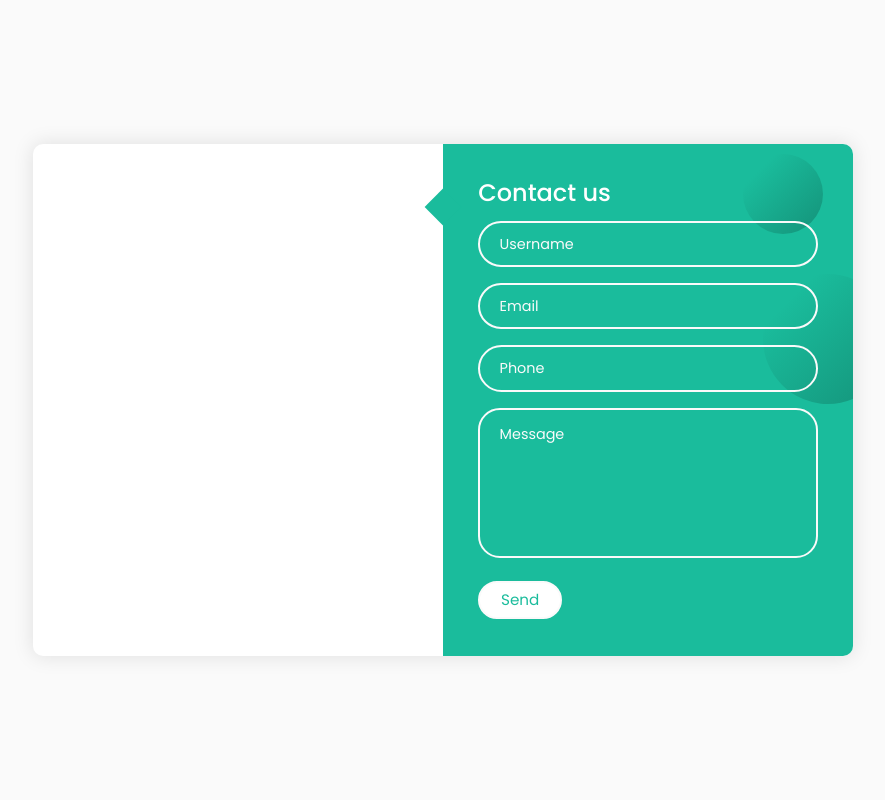
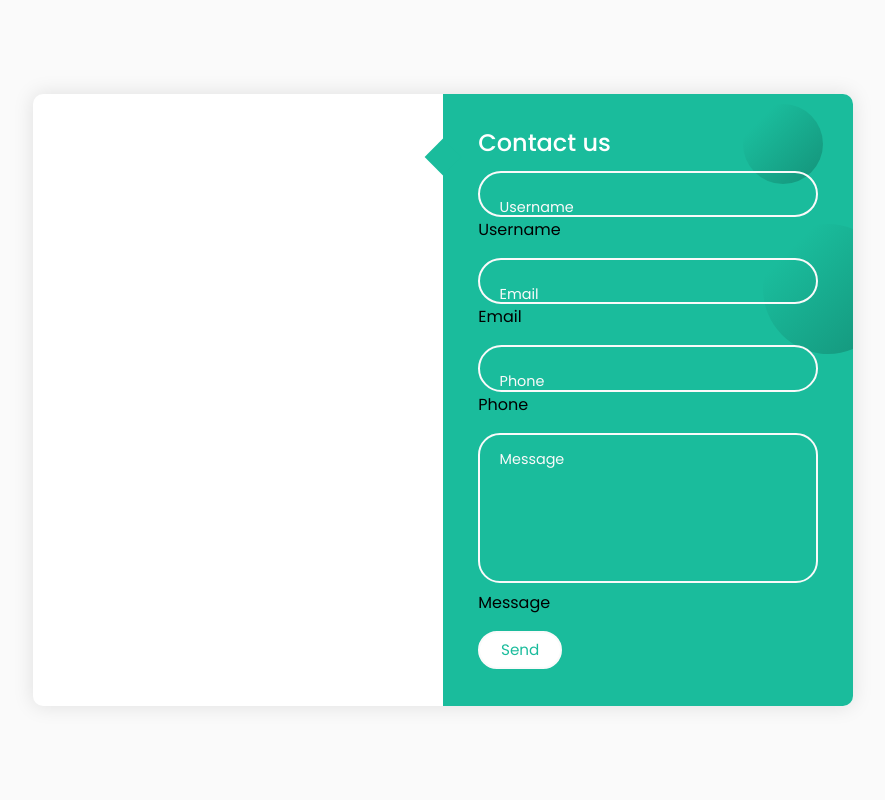
Before and after one commit to baylagas/ese-progra2-contact-form, a Flask app: page / in a window 1280 px wide. Shown: the whole page, without its empty margins (197-1082 px from the left). Run offline with Flask 2, Linux system fonts and the light colour scheme; some libraries are stand-ins or nearby versions.

Commit message:
add span elements for each of the form inputs in html

```diff
--- a/templates/index.html
+++ b/templates/index.html
@@ -23,18 +23,22 @@
                     <div class="input-container">
                         <input type="text" name="name" id="name" class="input">
                         <label for="">Username</label>
+                        <span>Username</span>
                     </div>
                     <div class="input-container">
                         <input type="email" name="email" id="email" class="input">
                         <label for="">Email</label>
+                        <span>Email</span>
                     </div>
                     <div class="input-container">
                         <input type="tel" name="phone" id="phone" class="input">
                         <label for="">Phone</label>
+                        <span>Phone</span>
                     </div>
                     <div class="input-container textarea">
                         <textarea name="message" id="message" class="input"></textarea>
                         <label for="">Message</label>
+                        <span>Message</span>
                     </div>
                     <input type="submit" value="Send" class="btn">
                 </form>
```
